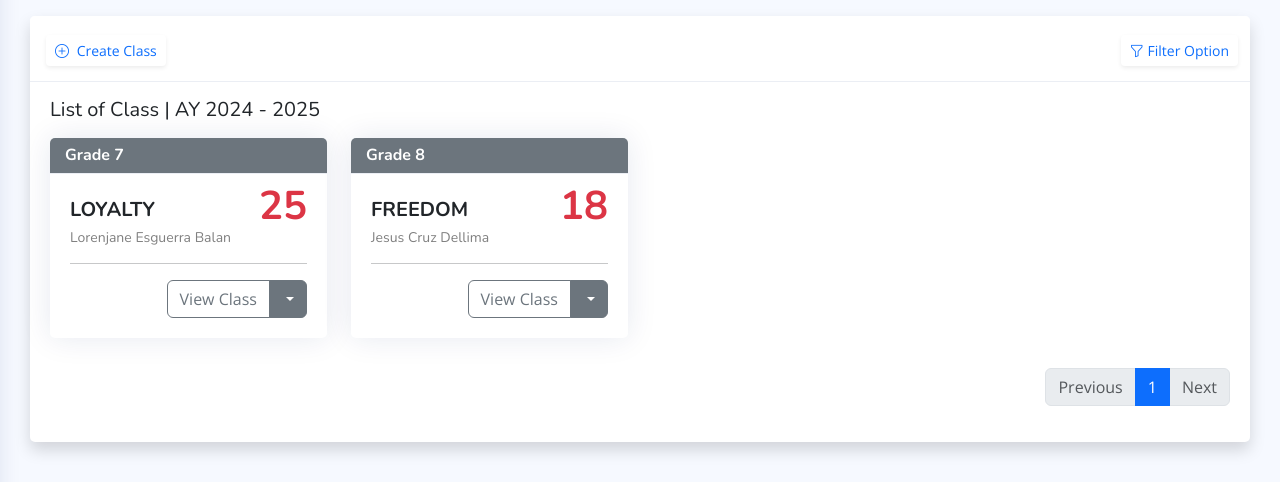
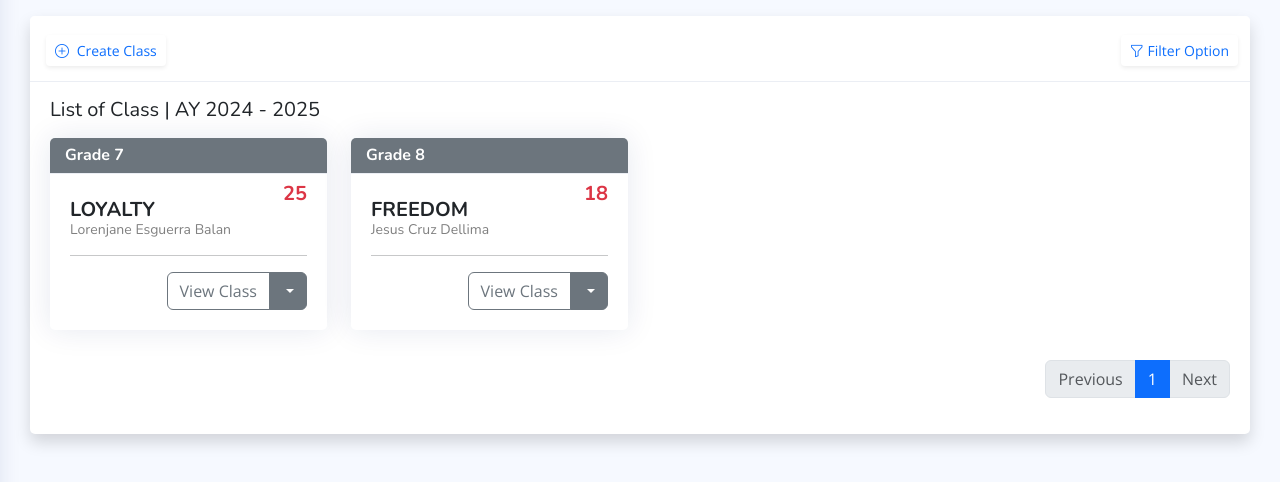
Before and after one commit to Grg1616/gradeassist, a PHP site: page /admin/class.php in a window 1280 px wide. Shown: the part 170-652 px from the top of the page. Run offline with PHP 8.4, Linux system fonts and the light colour scheme; a user stored in the database is signed in; data comes from the database, SQL or seed files in the repository; some libraries are stand-ins or nearby versions.

Commit message:
minimize the total number of th student

```diff
--- a/admin/class.php
+++ b/admin/class.php
@@ -532,7 +532,7 @@ if(isset($school_year)) {
                     <h5 class="fw-bold text-start text-dark mb-0 mt-3 text-uppercase" style="color: #5C5C5C;"><?= $row['section'] ?: '-' ?></h5>
                 </div>
                 <div class="col-lg-4 col">
-                    <h1 class="fw-bold text-end mb-0 text-danger">
+                    <h5 class="fw-bold text-end mb-0 text-danger">
                       <?php
                       $class_id = $row['id']; // Assuming $row['id'] contains the class_id
                       $sql = "SELECT COUNT(student_id) AS total_students FROM class_students WHERE class_id = $class_id";
@@ -547,7 +547,7 @@ if(isset($school_year)) {
                           echo "0";
                       }
                       ?>
-                      </h1>
+                      </h5>
                 </div>
             </div>
             <h6 class="small text-start mb-0" style="color: <?= ($row['firstName'] && $row['middleName'] && $row['lastName']) ? 'gray' : 'white' ?>">
```
